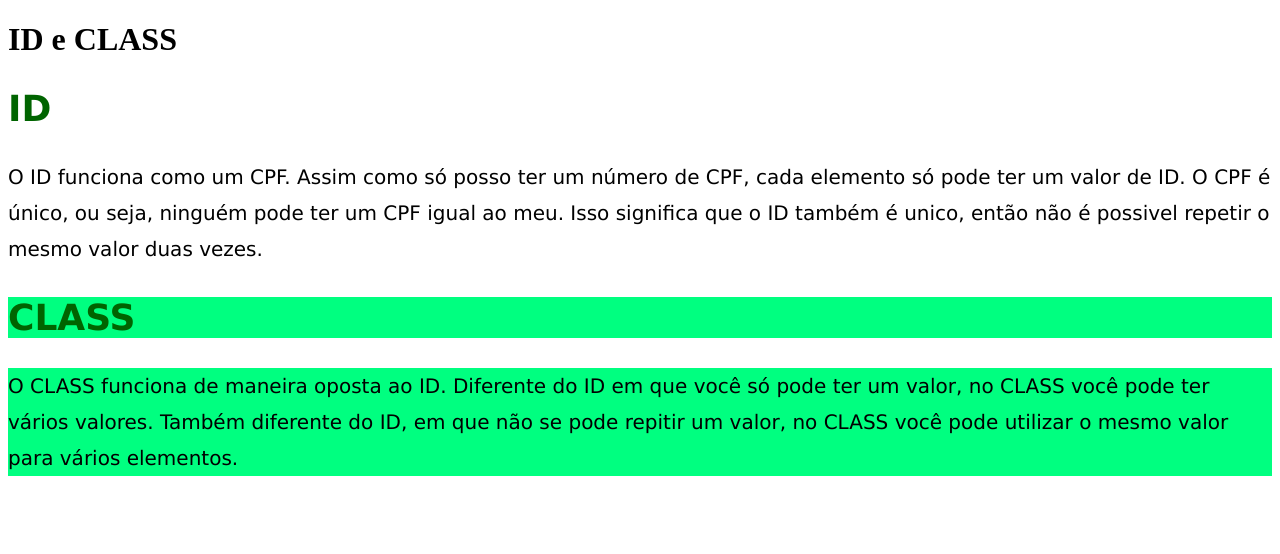
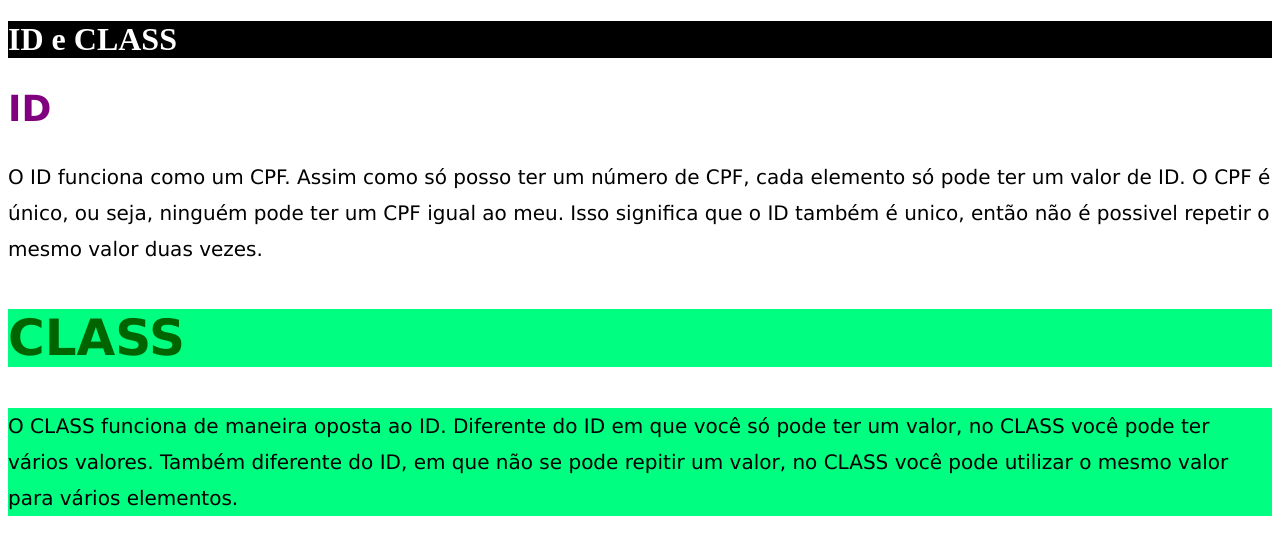
Before and after one commit to luizjuniorr/aulas_html_css, a plain HTML site: page 4_ID_CLASS/index.html in a window 1280 px wide. Drawn offline with Linux system fonts and the light colour scheme.

Commit message:
id e class no css e no html

```diff
--- a/4_ID_CLASS/index.html
+++ b/4_ID_CLASS/index.html
@@ -8,15 +8,15 @@
     <link rel="stylesheet" href="style.css">
 </head>
 <body>
-    <h1>ID e CLASS</h1>
+    <h1 id="titulo-principal">ID e CLASS</h1>
 
-    <h2>ID</h2>
+    <h2 id="titulo-id" class="cor-amarela">ID</h2>
 
     <p>
         O ID funciona como um CPF. Assim como só posso ter um número de CPF, cada elemento só pode ter um valor de ID. O CPF é único, ou seja, ninguém pode ter um CPF igual ao meu. Isso significa que o ID também é unico, então não é possivel repetir o mesmo valor duas vezes.
     </p>
 
-    <h2 class="fundo-verde">CLASS</h2>
+    <h2 class="fundo-verde fonte-grande">CLASS</h2>
 
     <p class="fundo-verde">
         O CLASS funciona de maneira oposta ao ID. Diferente do ID em que você só pode ter um valor, no CLASS você pode ter vários valores. Também diferente do ID, em que não se pode repitir um valor, no CLASS você pode utilizar o mesmo valor para vários elementos.
--- a/4_ID_CLASS/style.css
+++ b/4_ID_CLASS/style.css
@@ -1,3 +1,11 @@
+#titulo-id {
+    color: purple;
+}
+
+.cor-amarela {
+    color: yellow;
+}
+
 h2 {
     font-family: 'Lucida Sans', 'Lucida Sans Regular', 'Lucida Grande', 'Lucida Sans Unicode', Geneva, Verdana, sans-serif;
     color: blue;
@@ -17,3 +25,14 @@ h2 {
 .fundo-verde {
     background: rgb(0, 255, 128);
 }
+
+.fonte-grande {
+    font-size: 50px;
+}
+
+#titulo-principal {
+    background: black;
+    color: white;
+}
+
+/* especificidade */
```
